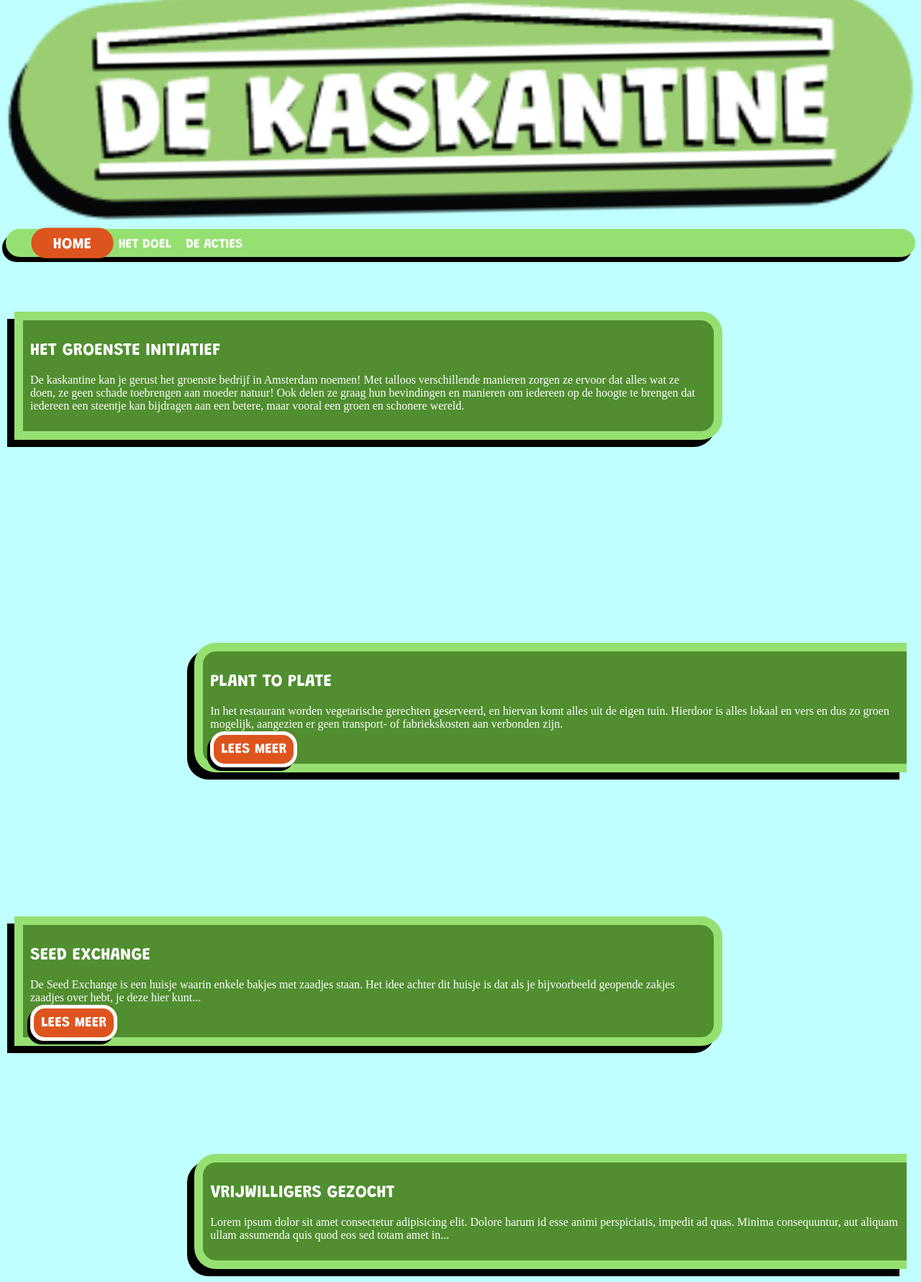
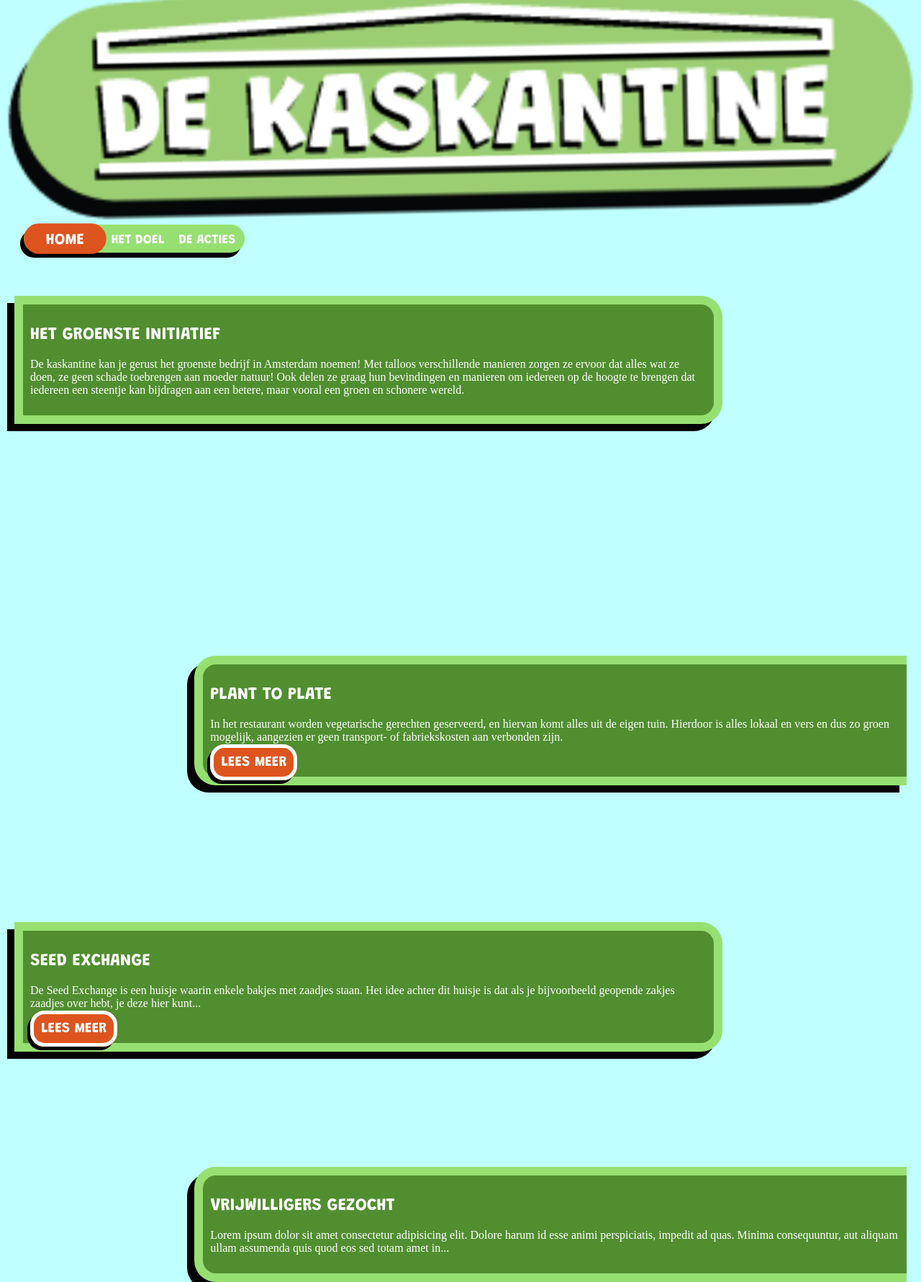
Before and after one commit to Assiemandem/kaskantine, a plain HTML site: page index.html in a window 1280 px wide. Shown: the part 47-1828 px from the top of the page at 72% size. Drawn offline with Linux system fonts and the light colour scheme; a web font is replaced by a local one.

Commit message:
navigatie balk veranderd naar divs

```diff
--- a/index.html
+++ b/index.html
@@ -10,17 +10,17 @@
     <header>
         <img src="images/kaskantine_logo.png">
         <nav>
-            <ul>
-                <li class="selected">
+            <div class="navcontainer">
+                <div class="selected">
                     <a class="orange" href="index.html">HOME</a>
-                </li>
-                <li>
+                </div>
+                <div>
                     <a href="doel.html">HET DOEL</a>
-                </li>
-                <li>
+                </div>
+                <div>
                     <a href="acties.html">DE ACTIES</a>
-                </li>
-            </ul>
+                </div>
+            </div>
         </nav>
     </header>
 
--- a/stylesheet/style.css
+++ b/stylesheet/style.css
@@ -1,13 +1,5 @@
 @import url('https://fonts.googleapis.com/css2?family=Grandstander:wght@700&family=Raleway:wght@500&display=swap');
-@font-face {
-    font-family: 'handleeregular';
-    src: url('handlee-regular-webfont.woff2') format('woff2'),
-         url('handlee-regular-webfont.woff') format('woff');
-    font-weight: bolder;
-    font-style: normal;
-}
-
-
+@import url('https://fonts.googleapis.com/css2?family=Dekko&family=Grandstander:wght@100;700&family=Raleway:wght@500&family=Roboto:ital,wght@1,900&display=swap');
 /* ALGEMENE OPMAAK */
 
 
@@ -32,10 +24,11 @@ h2 {
 
 a {
     font-family: 'Grandstander';
+    font-weight: 600;
 }
 
 p {
-    font-family: 'handlee';
+    font-family: 'Dekko';
     color: white;
 }
 
@@ -52,21 +45,27 @@ section{
 
 /* NAVIGATIE BALK*/
 nav{
-    display: inline;
+    display: inline-block;
+    margin-left: 25px;
+    margin-top: 10px;
 }
-nav ul{
+.navcontainer{
     box-shadow: -5px 7px;
     border-radius: 100px;
     background-color: #96e072;
+    padding-left: 5px;
+    padding-right: 5px;
+
 }
 
-nav li{
+nav div div{
     display: inline-block;
     padding: 8px;
     font-size: 18px;
+
 }
 
-nav li a{
+nav div a{
     text-decoration: none;
     color: white;
 }
@@ -122,7 +121,7 @@ transform: translateY(40px);
     min-width: 250px;
     position: absolute;
     left: 19.55%;
-    transform: translateY(500px);
+    transform: translateY(540px);
 }
 
 .left2{
@@ -131,7 +130,7 @@ transform: translateY(40px);
     min-width: 250px;
     position: absolute;
     right: 20%;
-    transform: translateY(880px);
+    transform: translateY(910px);
 }
 
  .right2{
@@ -141,7 +140,7 @@ transform: translateY(40px);
     min-width: 250px;
     position: absolute;
     left: 19.55%;
-    transform: translateY(1210px);
+    transform: translateY(1250px);
 }
 
 
```
Also changed, not shown: acties.html (+8 -8 lines), doel.html (+7 -7 lines).
